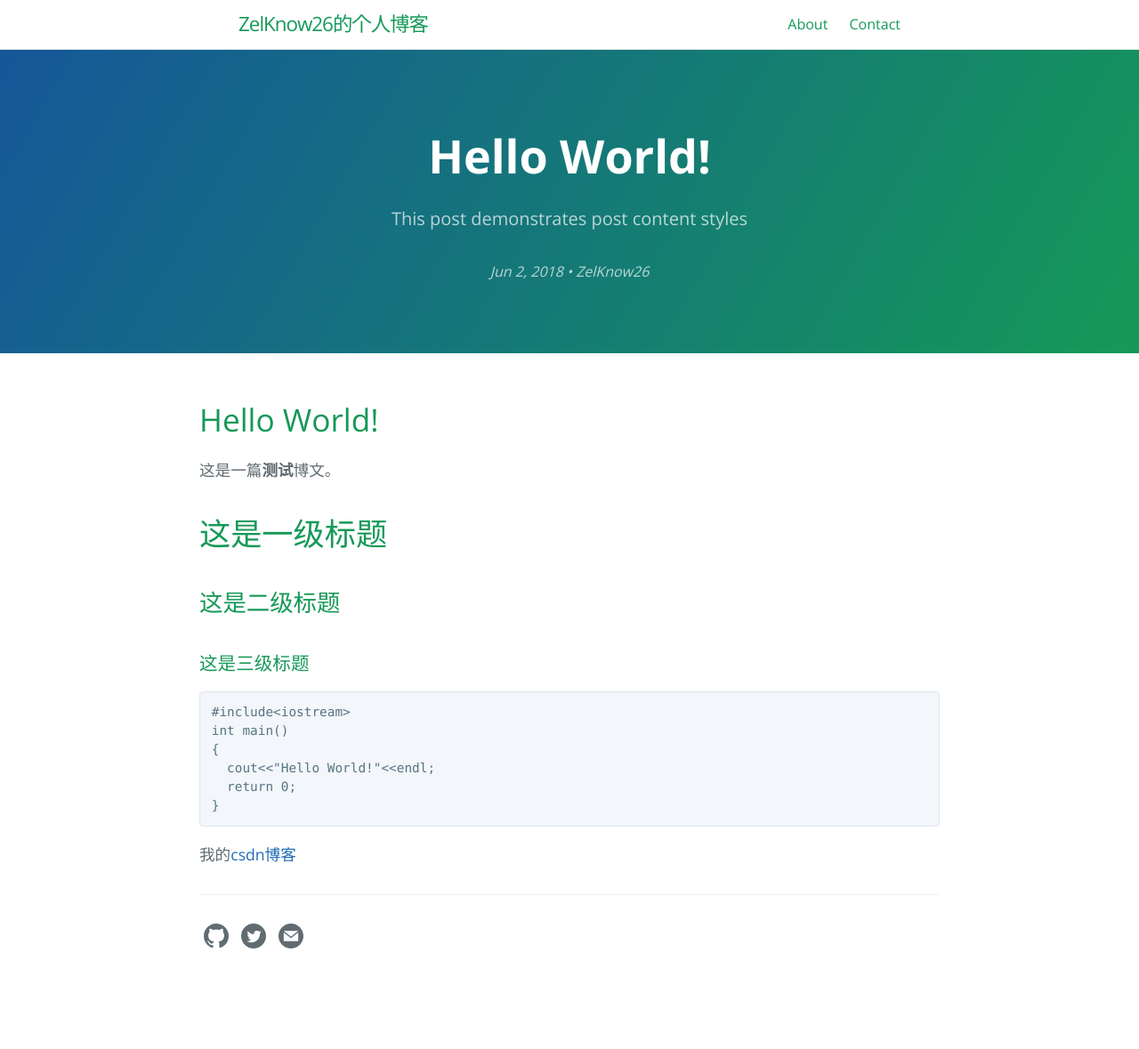
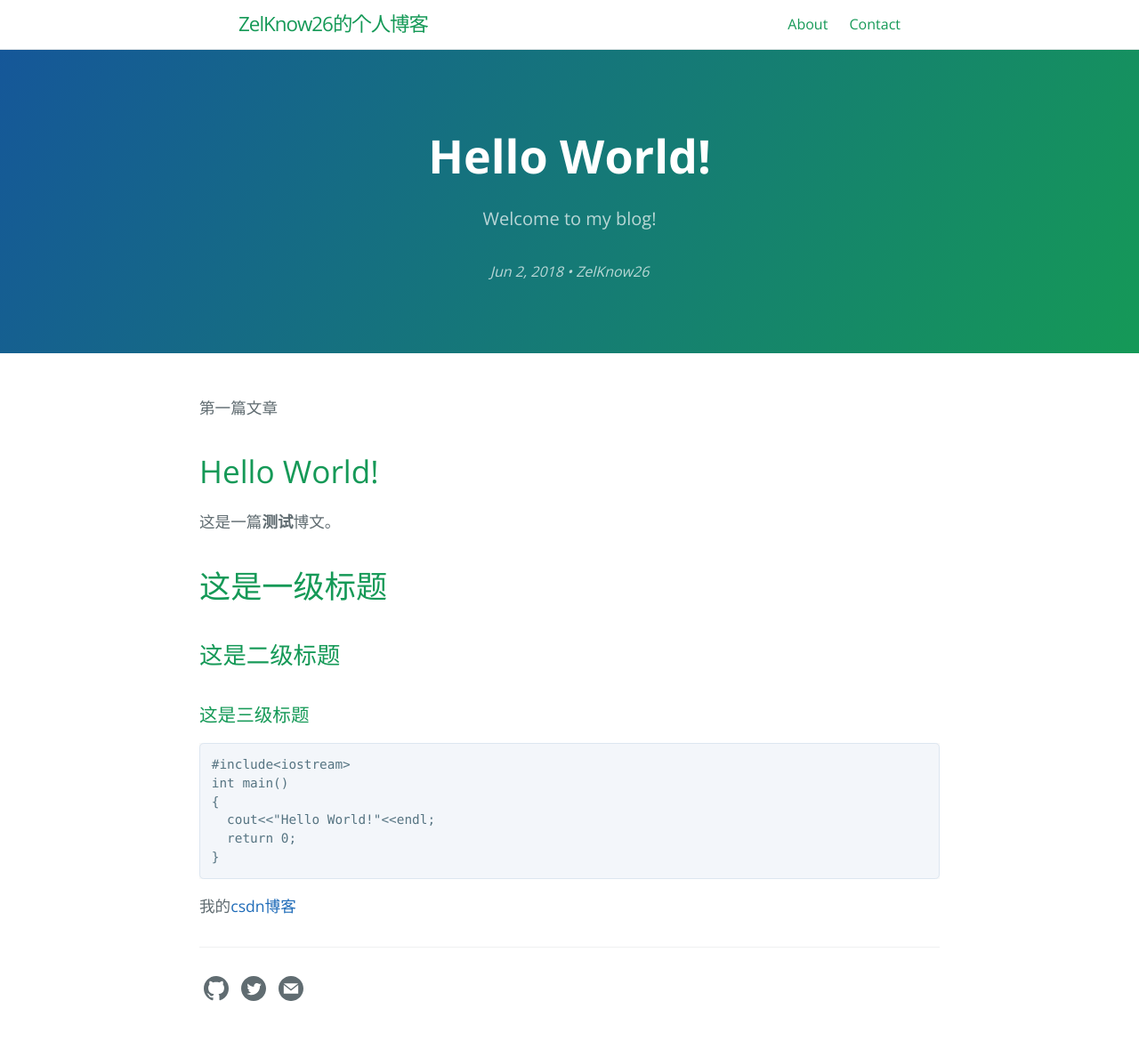
Before and after one commit to ZelKnow26/Zelknow26.github.io, a Jekyll site: the page built from _posts/2018-06-02-HelloWorld.md, in a window 1280 px wide. Shown: the whole page at 89% size. Built offline with Jekyll 4.4.1, drawn with Linux system fonts in a browser that asks for light colours; before the commit the page ends 1120 px from its top, so only the background shows below that.

Commit message:
Update 2018-06-02-HelloWorld.md

```diff
--- a/_posts/2018-06-02-HelloWorld.md
+++ b/_posts/2018-06-02-HelloWorld.md
@@ -2,11 +2,13 @@
 layout: post
 title: Hello World!
 author: ZelKnow26
-tagline: "This post demonstrates post content styles"
+tagline: "Welcome to my blog!"
 date: 2018.06.02 13:18:32 +0800
 categories: Blog
 tag: Blog
 ---
+
+第一篇文章
 
 # Hello World!
 
```
